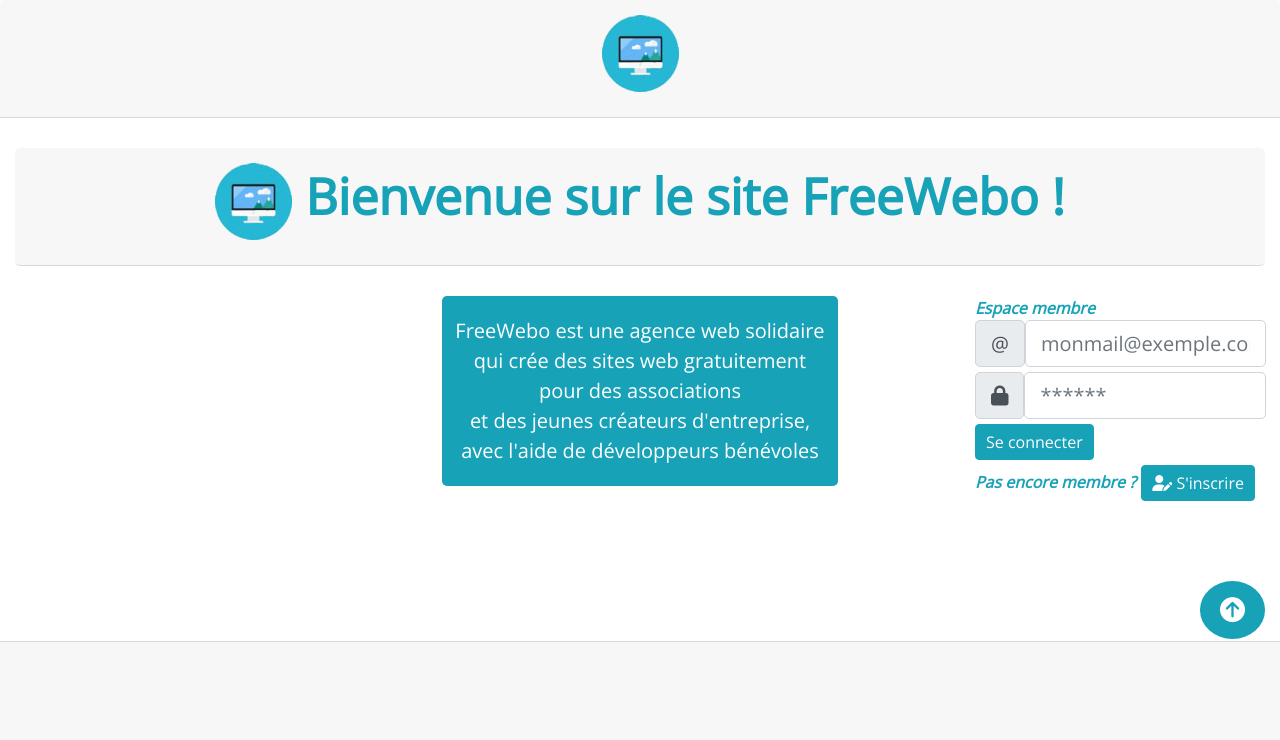
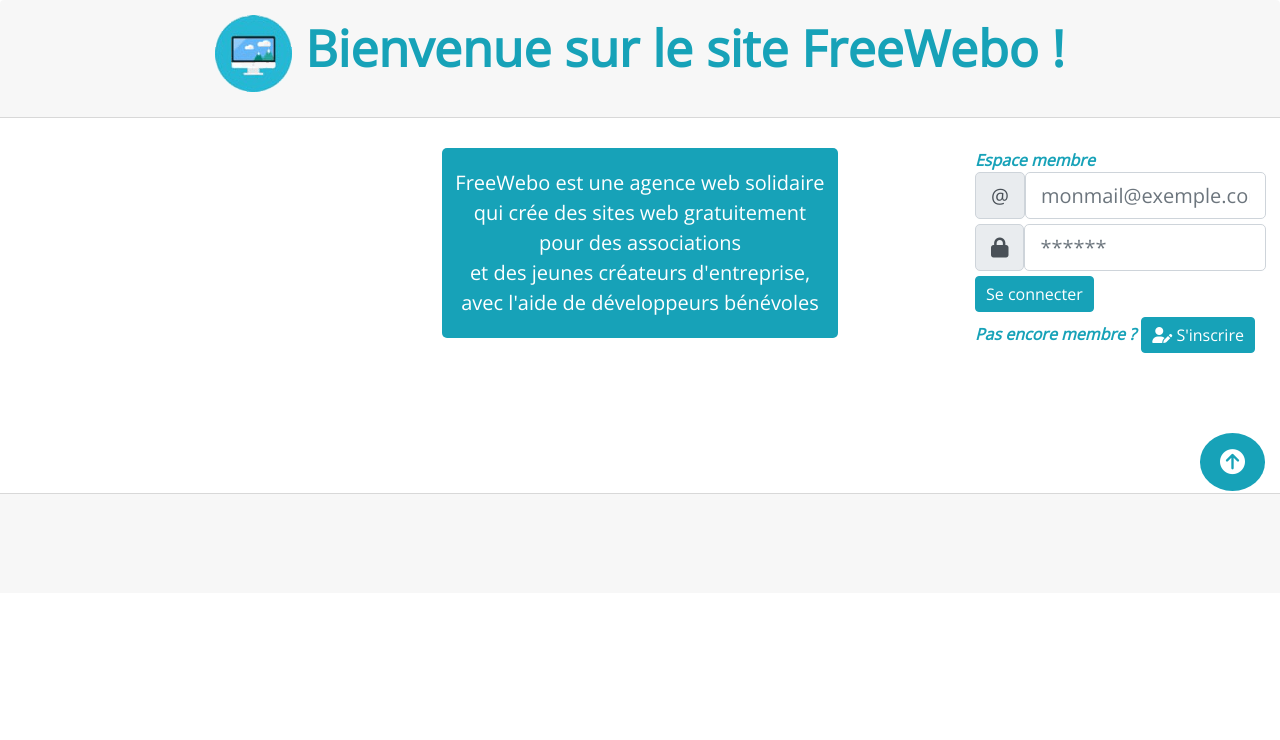
Before and after one commit to AnneDreuille/freewebo, a PHP site: page / in a window 1280 px wide. Shown: the top 740 px of the page. Run offline with PHP 8.4, Linux system fonts and the light colour scheme; data that the repository does not hold is empty; some libraries are stand-ins or nearby versions.

Commit message:
Update homepage.php
ajout var header

```diff
--- a/view/front/homepage.php
+++ b/view/front/homepage.php
@@ -1,13 +1,9 @@
 <?php $title ="FreeWebo - Agence web solidaire"; ?>
 <?php $metaDescription="FreeWebo est une agence web solidaire qui crée gratuitement des sites web pour des associations ou jeunes créateurs d'entreprise, en faisant appel à des développeurs bénévoles&nbsp;!"; ?>
+<?php $header = 'Bienvenue sur le site FreeWebo&nbsp;!'; ?>
 
 <?php ob_start(); ?>
     <div class="container-fluid">
-
-        <header class="card-header rounded">
-            <h1 class="text-center page-header text-info"><img src="/freewebo/public/images/logo.png" alt="logo"/><strong> Bienvenue sur le site FreeWebo&nbsp;!</strong>
-            </h1>
-        </header><br/>
 
         <div class="row">
             <div class="col-md-4"></div>
```
